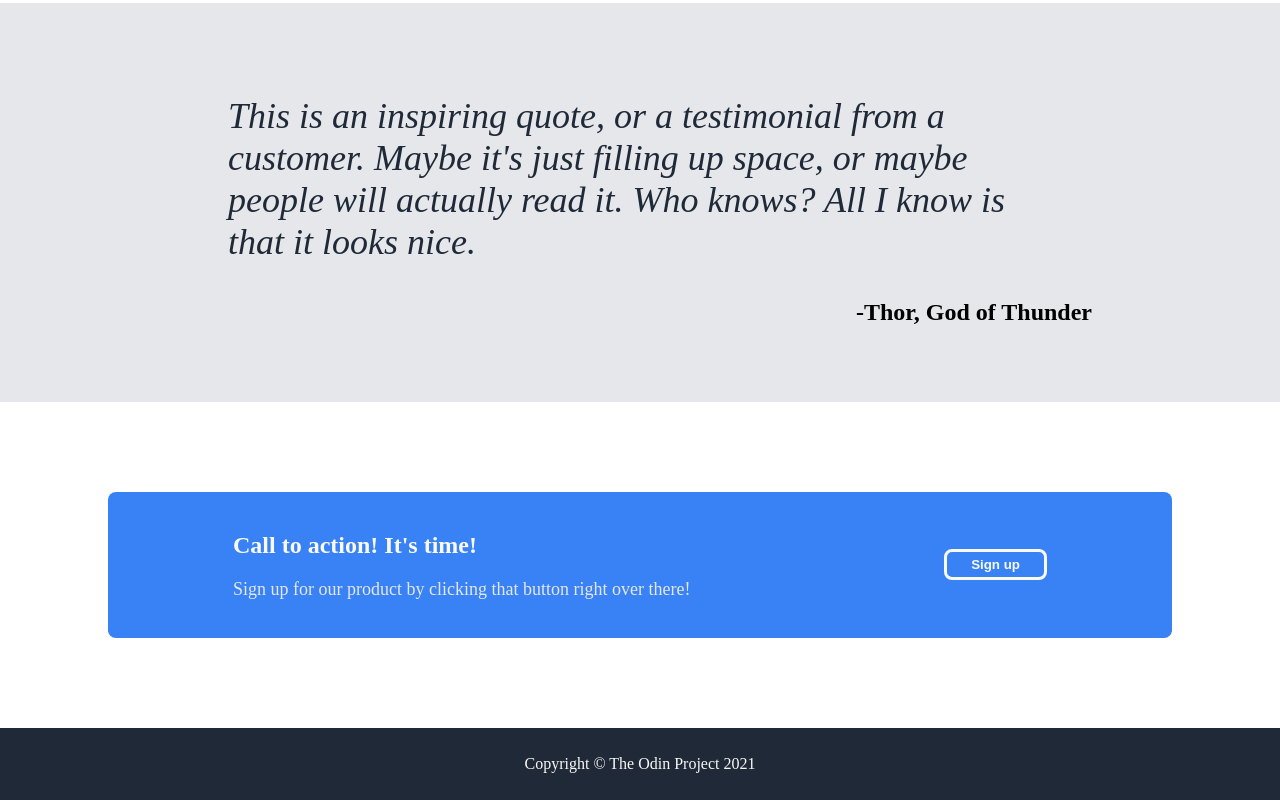
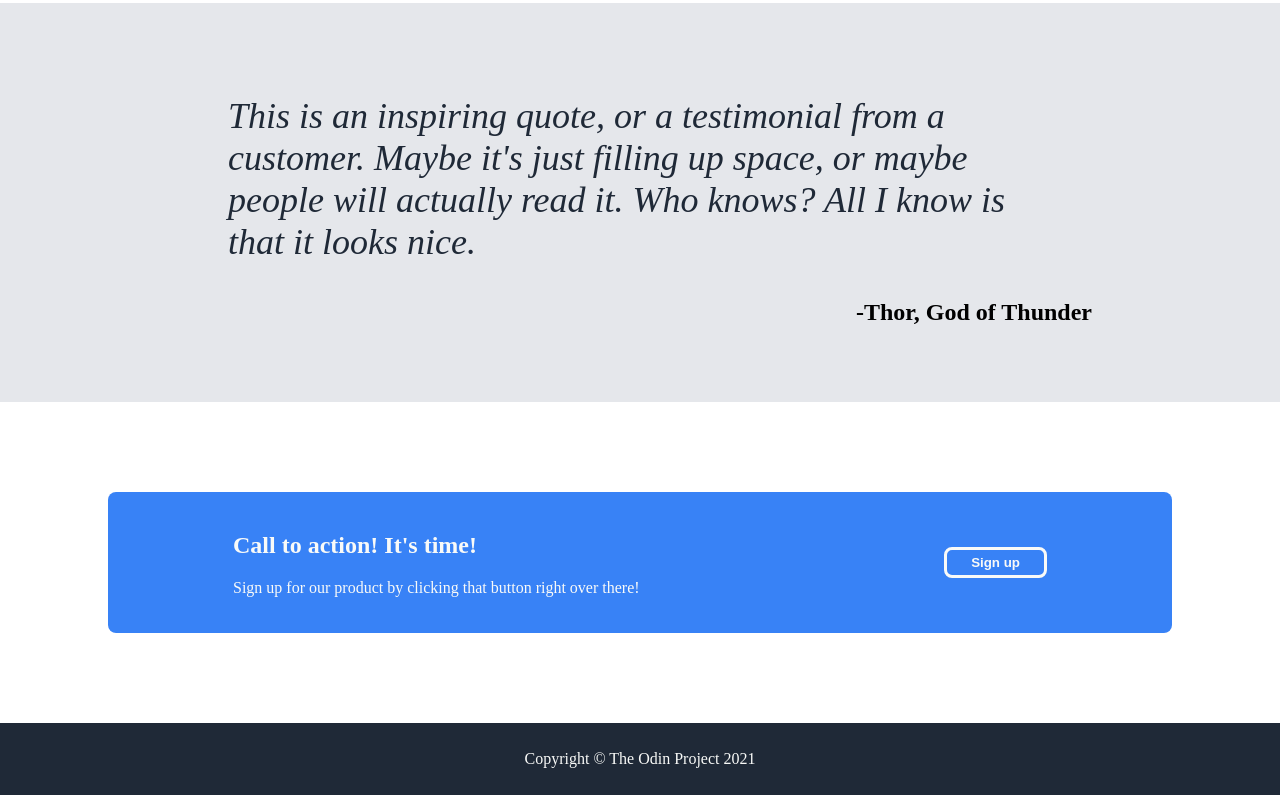
Before and after one commit to aprodiga/odin-landing-page, a plain HTML site: page index.html in a window 1280 px wide. Shown: the part 893-1693 px from the top of the page. Drawn offline with Linux system fonts and the light colour scheme.

Commit message:
Change styling of call to action paragraph

```diff
--- a/css/styles.css
+++ b/css/styles.css
@@ -28,14 +28,13 @@
 .nav-bar h1,
 .hero-section-text h1,
 button,
-.call-to-action-text h2,
+.call-to-action-text,
 .footer {
     color: #F9FAF8;
 }
 
 .nav-bar a,
-.hero-section-text p,
-.call-to-action-text p {
+.hero-section-text p {
     font-size: 18px;
     color: #E5E7EB;
 }
```
